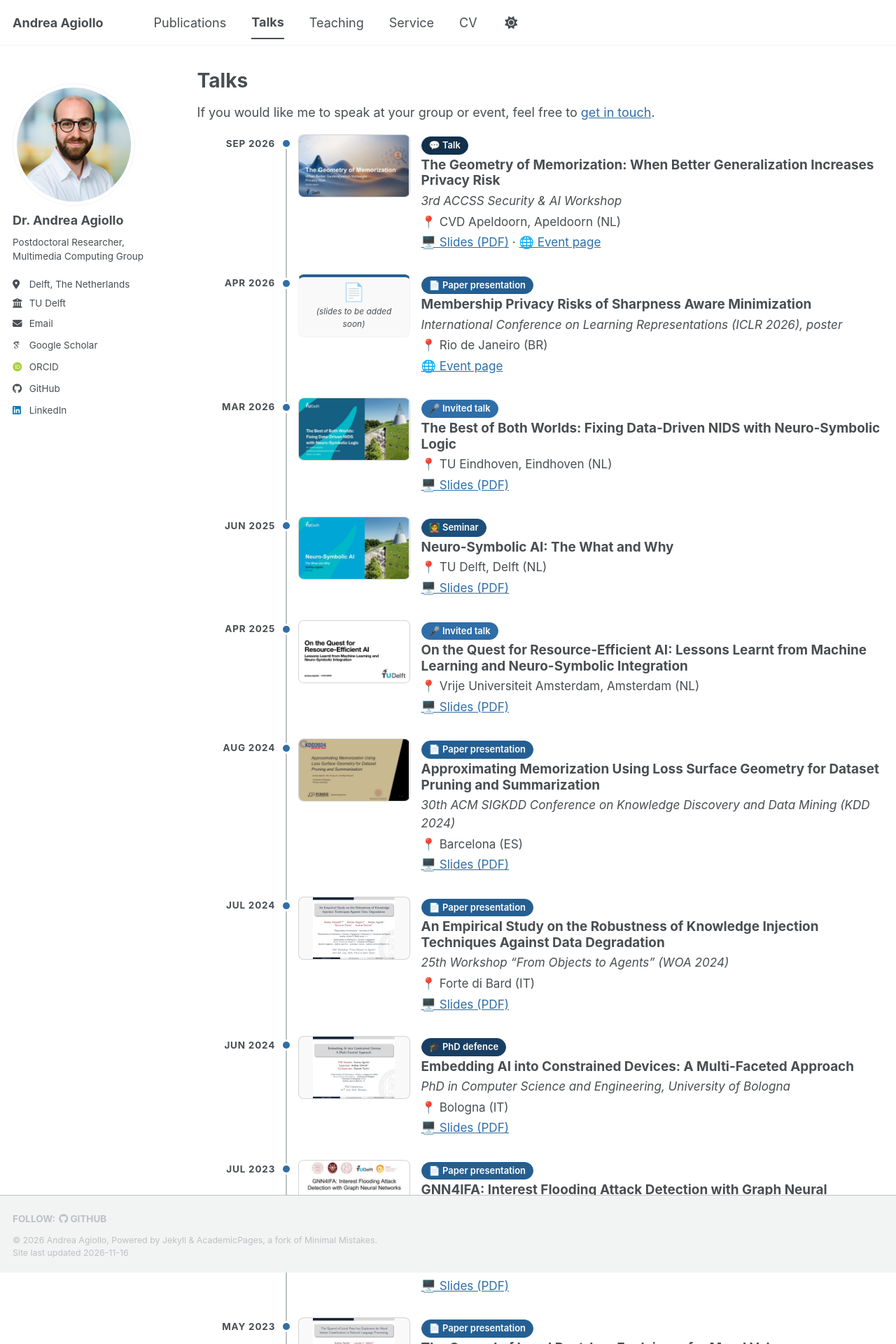
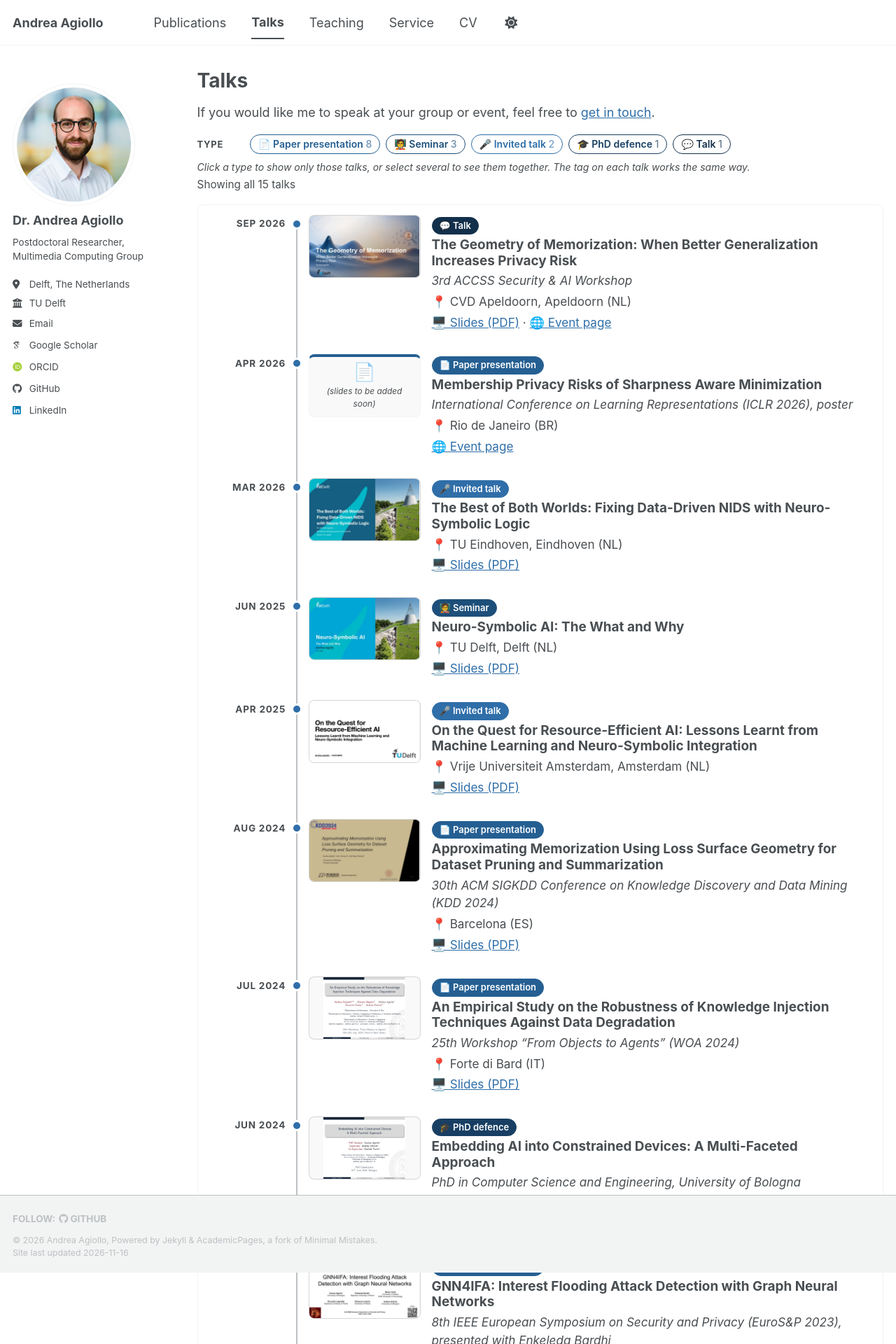
Before and after one commit to AndAgio/AndAgio.github.io, a Jekyll site: the page built from _pages/talks.html, in a window 1280 px wide. Shown: the top 1920 px of the page at 70% size. Built offline with Jekyll 4.4.1, drawn with Linux system fonts in a browser that asks for light colours; some web fonts are replaced; a script bundle is joined from its source files by our own code; library files that are not in the unit come from our copies; some of the changed text lies outside the part shown.

Commit message:
fix: page scripts work on GitHub Pages; versioned CSS and JS links
- GitHub Pages builds in production, where the compress layout puts each
  page on one line: the // comments in the inline scripts (Publications and
  Talks filters, news and talks scroll boxes) commented out the rest of the
  code, so the filter bars stayed hidden. Block comments only now.
- Stylesheet and script URLs carry the build time (?v=...), so browsers
  fetch the new files after every deploy instead of a cached old copy.

Co-Authored-By: Claude Opus 5.5 <noreply@anthropic.com>

```diff
--- a/_includes/head.html
+++ b/_includes/head.html
@@ -13,4 +13,5 @@
 </script>
 
 <!-- For all browsers -->
-<link rel="stylesheet" href="{{ base_path }}/assets/css/main.css">
+<!-- ?v=build time: every deploy gets a new URL, so browsers never keep an old stylesheet -->
+<link rel="stylesheet" href="{{ base_path }}/assets/css/main.css?v={{ site.time | date: '%s' }}">
--- a/_includes/news-list.html
+++ b/_includes/news-list.html
@@ -34,13 +34,13 @@
       box.tabIndex = on ? 0 : -1;
       hint.hidden = !on;
       if (!on) { box.style.maxHeight = ""; return; }
-      // Height up to the start of item `visible + 1`, plus a peek of it.
+      /* Height up to the start of item `visible + 1`, plus a peek of it. */
       box.style.maxHeight = (items[visible].offsetTop + 28) + "px";
     }
 
     fit();
     window.addEventListener("load", fit);
     window.addEventListener("resize", fit);
-    box.addEventListener("toggle", fit, true); // a gallery opened or closed
+    box.addEventListener("toggle", fit, true); /* a gallery opened or closed */
   })();
 </script>
--- a/_includes/scripts.html
+++ b/_includes/scripts.html
@@ -1,4 +1,4 @@
-<script type="module" src="{{ base_path }}/assets/js/main.min.js"></script>
+<script type="module" src="{{ base_path }}/assets/js/main.min.js?v={{ site.time | date: '%s' }}"></script>
 
 {% include analytics.html %}
 
--- a/_pages/publications.html
+++ b/_pages/publications.html
@@ -73,7 +73,7 @@ redirect_from:
     chips.forEach(function (b) { kindOf[b.dataset.topic] = b.dataset.kind; nameOf[b.dataset.topic] = b.dataset.name; });
     var selected = [];
 
-    // address format: #a,b,c -> list of theme / type ids
+    /* address format: #a,b,c -> list of theme / type ids */
     function fromHash() {
       return decodeURIComponent(location.hash.slice(1)).split(/[,+]/).filter(function (t) { return kindOf[t]; });
     }
```
Also changed, not shown: _pages/talks.html (+5 -3 lines).
